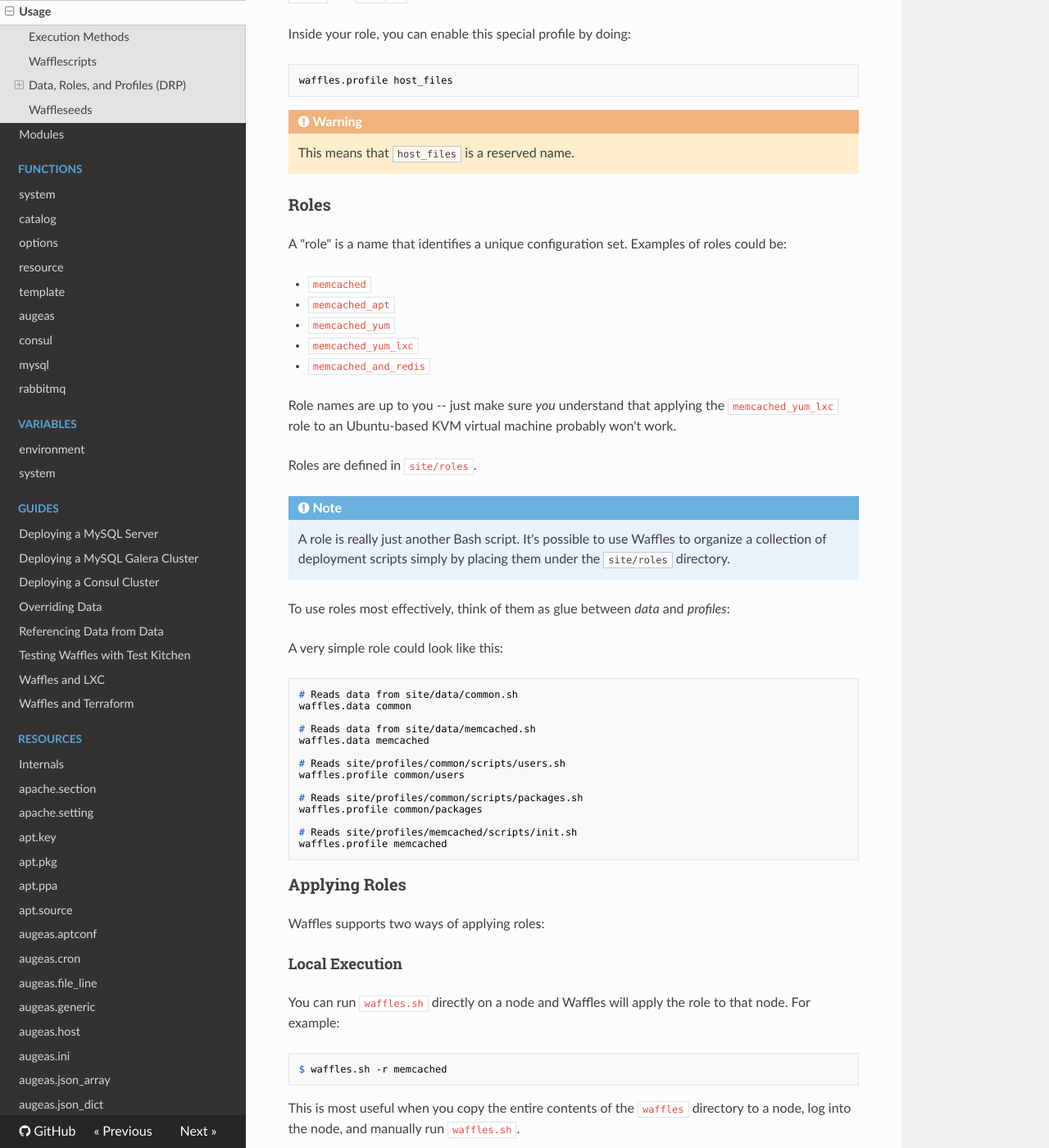
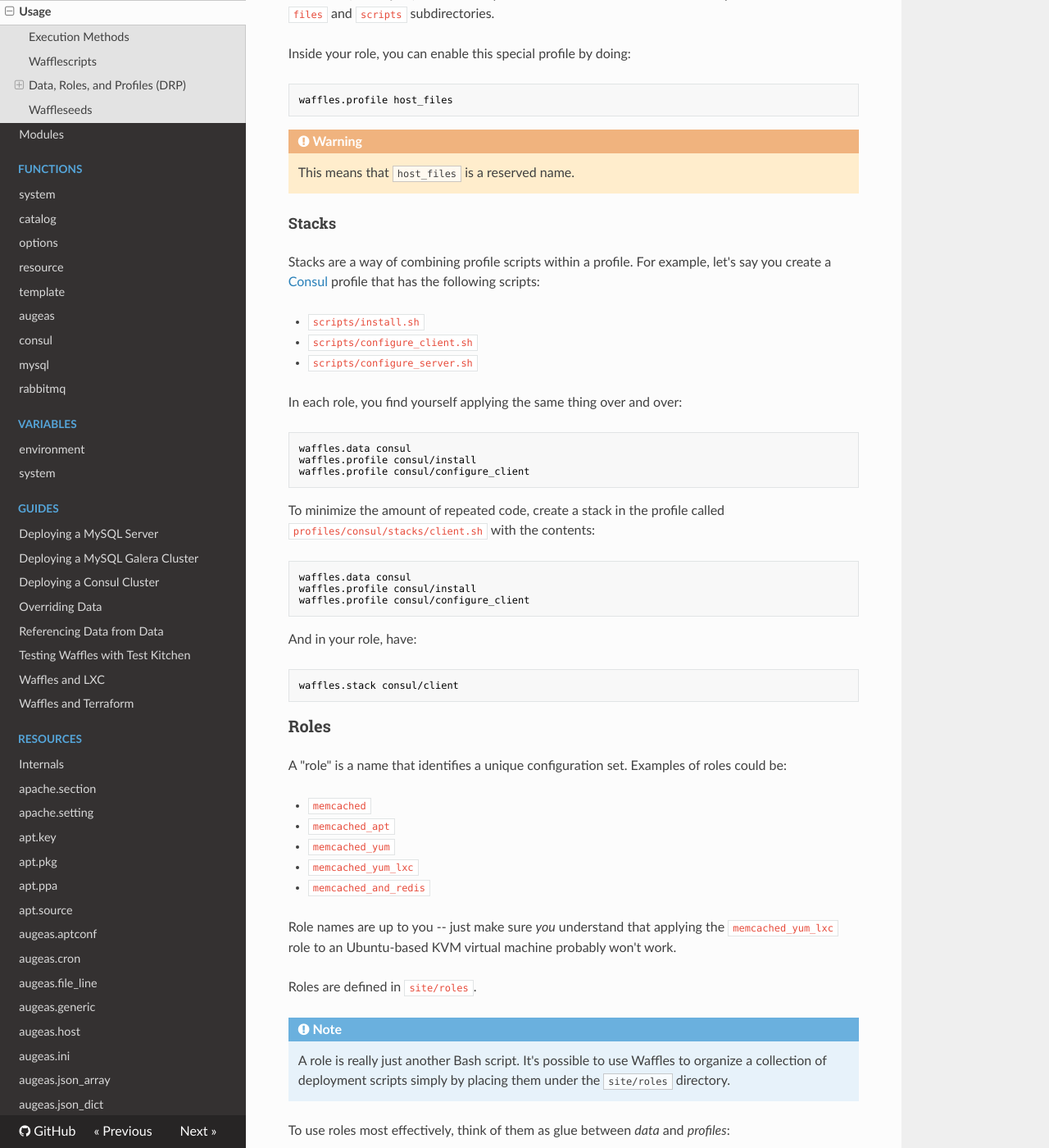
Before and after one commit to wffls/waffles, an MkDocs documentation site: the page built from docs/usage.md, in a window 1280 px wide and 1400 px high, scrolled down 6207 px. Shown: the whole window at 82% size. Built offline with MkDocs 1.6.1, drawn with Linux system fonts in a browser that asks for light colours; nearby versions of some CDN libraries; old or Windows-style settings are respelled for this version of MkDocs.

Commit message:
stack docs

````diff
--- a/docs/usage.md
+++ b/docs/usage.md
@@ -235,6 +235,36 @@ waffles.profile host_files
 !!! Warning
     This means that `host_files` is a reserved name.
 
+#### Stacks
+
+Stacks are a way of combining profile scripts within a profile. For example, let's say you create a [Consul](http://consul.io) profile that has the following scripts:
+
+  * `scripts/install.sh`
+  * `scripts/configure_client.sh`
+  * `scripts/configure_server.sh`
+
+In each role, you find yourself applying the same thing over and over:
+
+```shell
+waffles.data consul
+waffles.profile consul/install
+waffles.profile consul/configure_client
+```
+
+To minimize the amount of repeated code, create a stack in the profile called `profiles/consul/stacks/client.sh` with the contents:
+
+```shell
+waffles.data consul
+waffles.profile consul/install
+waffles.profile consul/configure_client
+```
+
+And in your role, have:
+
+```shell
+waffles.stack consul/client
+```
+
 ### Roles
 
 A "role" is a name that identifies a unique configuration set. Examples of roles could be:
````
